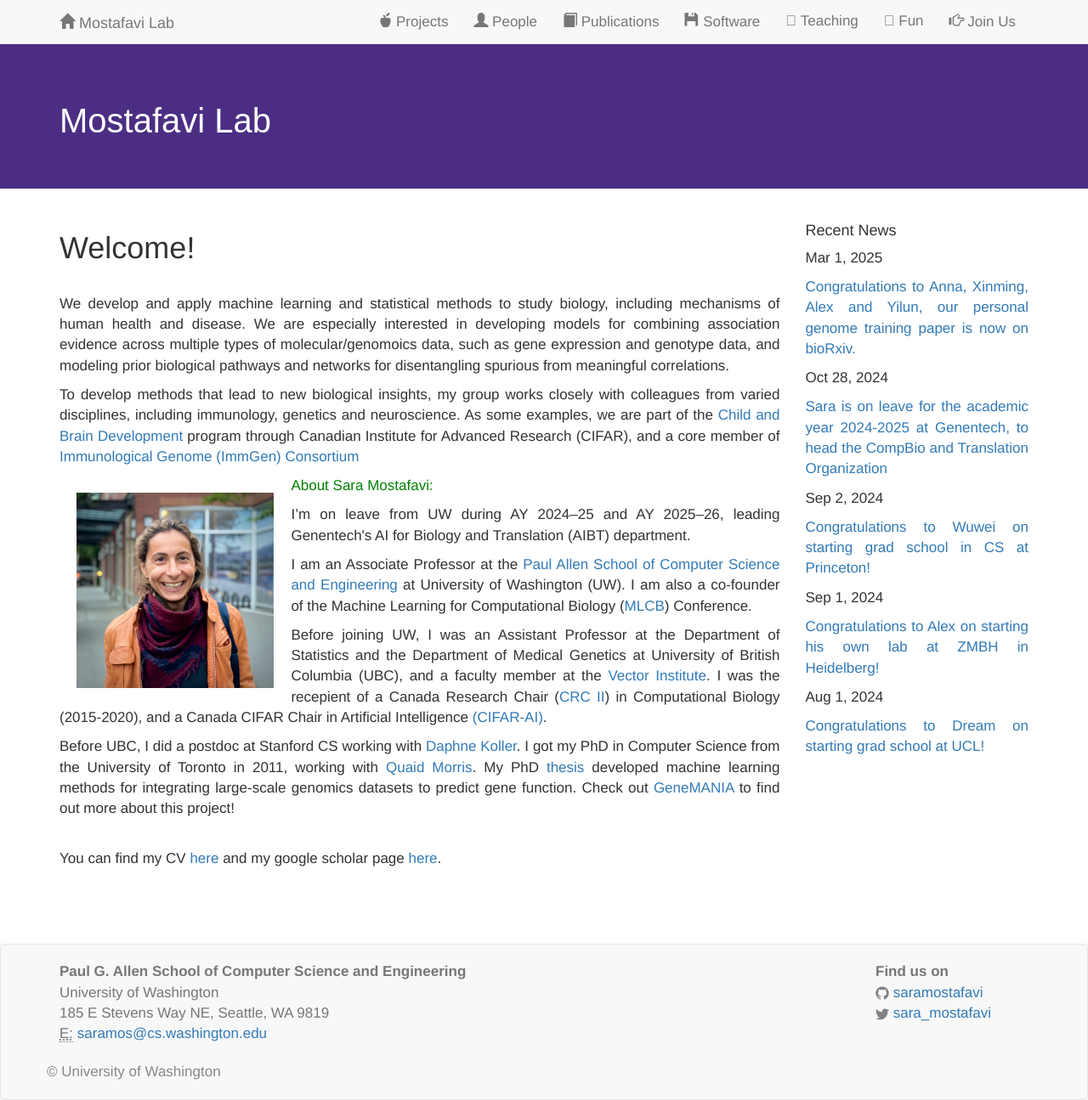
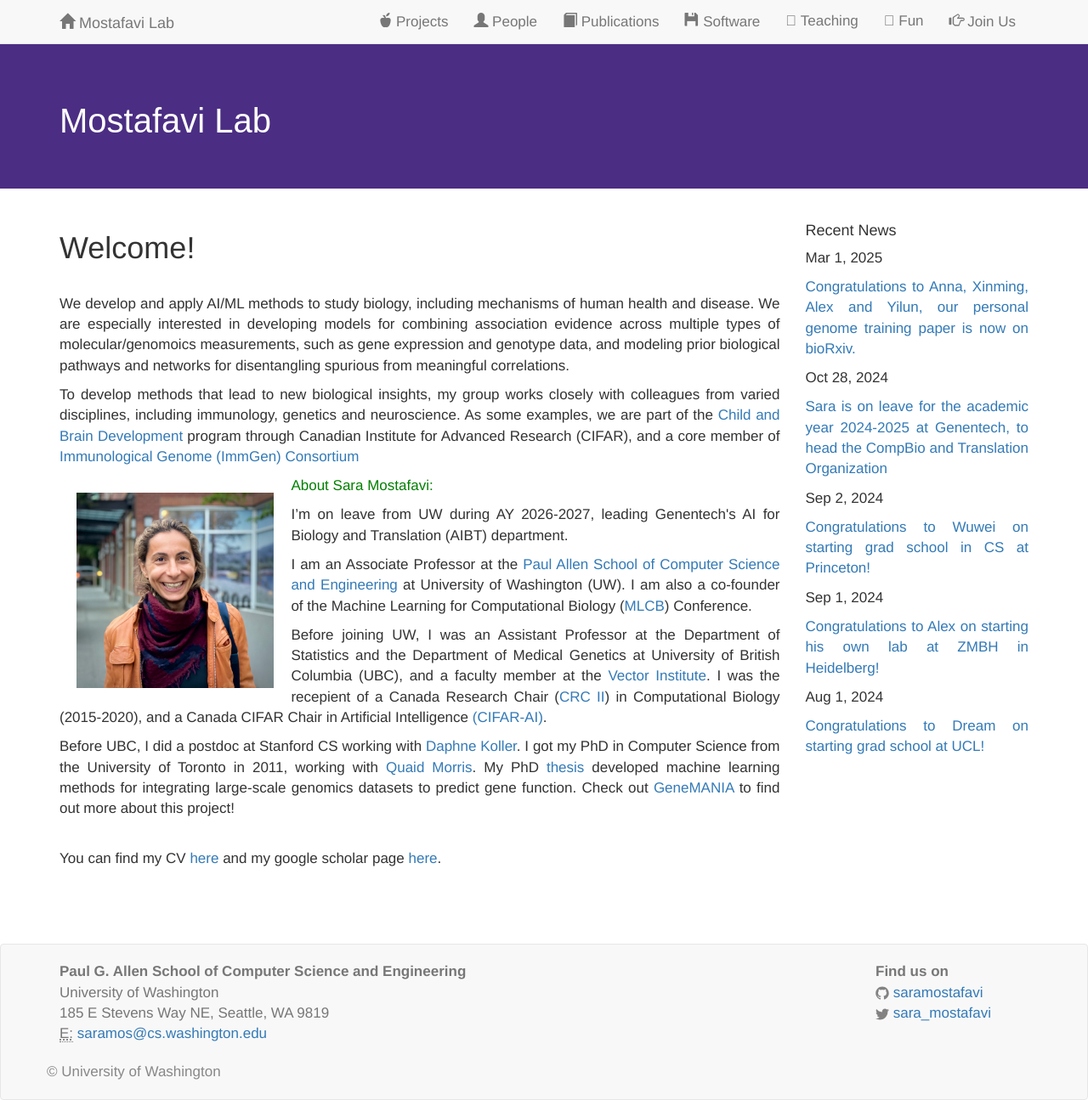
Before and after one commit to saramostafavi/saramostafavi.github.io, a Jekyll site: the page built from index.html, in a window 1280 px wide. Shown: the whole page at 85% size. Built offline with Jekyll 4.4.1, drawn with Linux system fonts in a browser that asks for light colours; nearby versions of some CDN libraries; a style sheet for code colours, icons or effects is not loaded.

Commit message:
Update index.html

```diff
--- a/index.html
+++ b/index.html
@@ -15,7 +15,7 @@ layout: home
 <h1>Welcome!</h1>
 
 <br>
-<p>We develop and apply machine learning and statistical methods to study biology, including mechanisms of human health and disease. We are especially interested in developing models for combining association evidence across multiple types of molecular/genomoics data, such as gene expression and genotype data, and modeling prior biological pathways and networks for disentangling spurious from meaningful correlations. </p>
+<p>We develop and apply AI/ML methods to study biology, including mechanisms of human health and disease. We are especially interested in developing models for combining association evidence across multiple types of molecular/genomoics measurements, such as gene expression and genotype data, and modeling prior biological pathways and networks for disentangling spurious from meaningful correlations. </p>
 <p>
 To develop methods that lead to new biological insights, my group works closely with colleagues from varied disciplines, including immunology, genetics and neuroscience. As some examples, we are part of the <a href="https://www.cifar.ca/research/child-brain-development/">Child and Brain Development</a> program through Canadian Institute for Advanced Research (CIFAR), and a core member of <a href="http://www.immgen.org"> Immunological Genome (ImmGen) Consortium</a></p>
 
@@ -24,7 +24,7 @@ To develop methods that lead to new biological insights, my group works closely
 
 <p style="color:green">About Sara Mostafavi:</p>
 
-<p> I’m on leave from UW during AY 2024–25 and AY 2025–26, leading Genentech's AI for Biology and Translation (AIBT) department.
+<p> I’m on leave from UW during AY 2026-2027, leading Genentech's AI for Biology and Translation (AIBT) department.
 <p> I am an Associate Professor at the <a href="https://www.cs.washington.edu/">Paul Allen School of Computer Science and Engineering</a> at University of Washington (UW). I am also a co-founder of the Machine Learning for Computational Biology (<a href="https://mlcb.github.io/">MLCB</a>) Conference.</p>
 <p>
 Before joining UW, I  was an Assistant Professor at the Department of Statistics and the Department of Medical Genetics at University of British Columbia (UBC), and a faculty member at the <a href="https://vectorinstitute.ai/">Vector Institute</a>. I was the recepient of a Canada Research Chair (<a href="http://www.chairs-chaires.gc.ca/chairholders-titulaires/profile-eng.aspx?profileId=3457">CRC II</a>) in Computational Biology (2015-2020), and a Canada CIFAR Chair in Artificial Intelligence <a href="https://www.cifar.ca/cifarnews/2018/12/03/29-researchers-named-to-first-cohort-of-canada-cifar-artificial-intelligence-chairs">(CIFAR-AI)</a>.</p>
```
